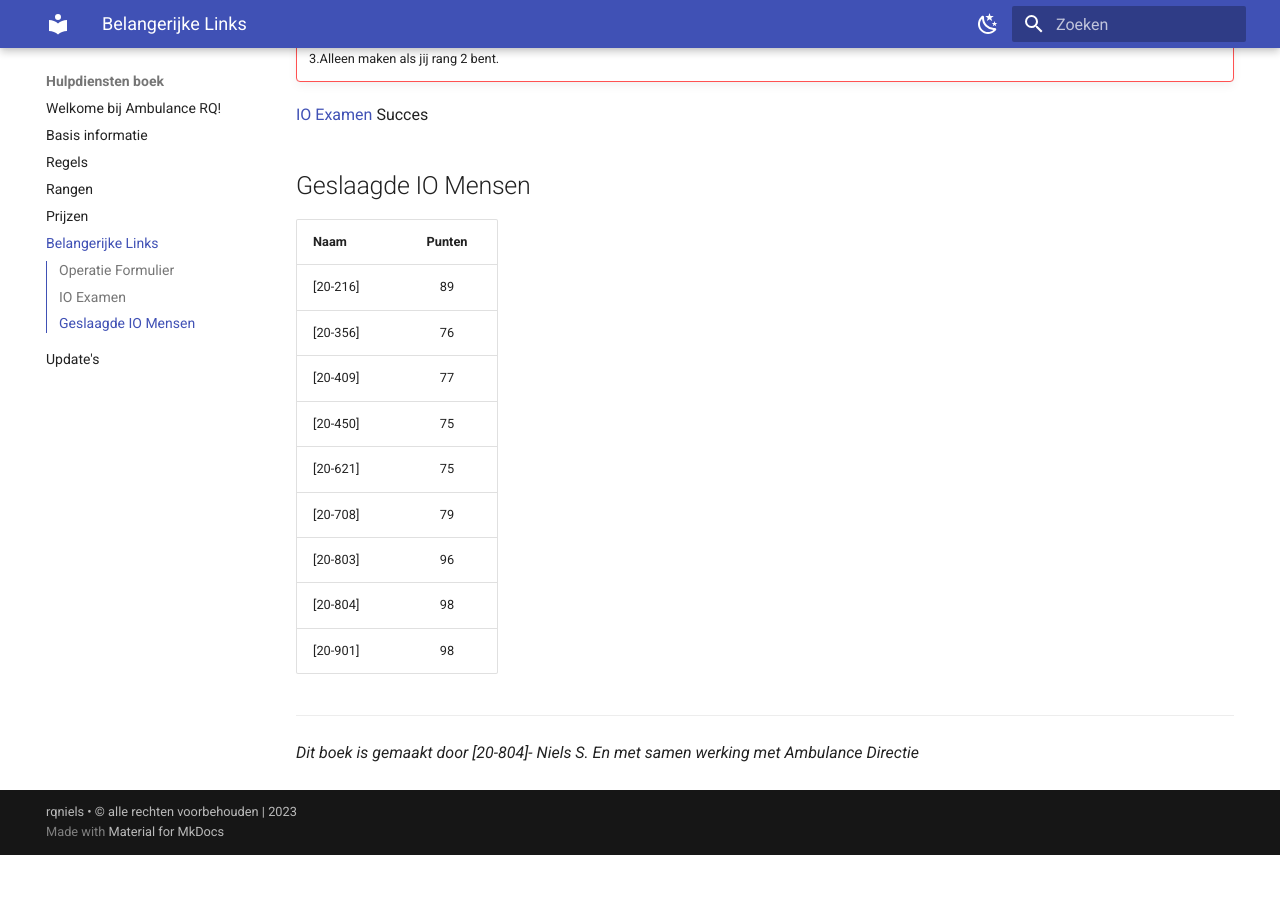
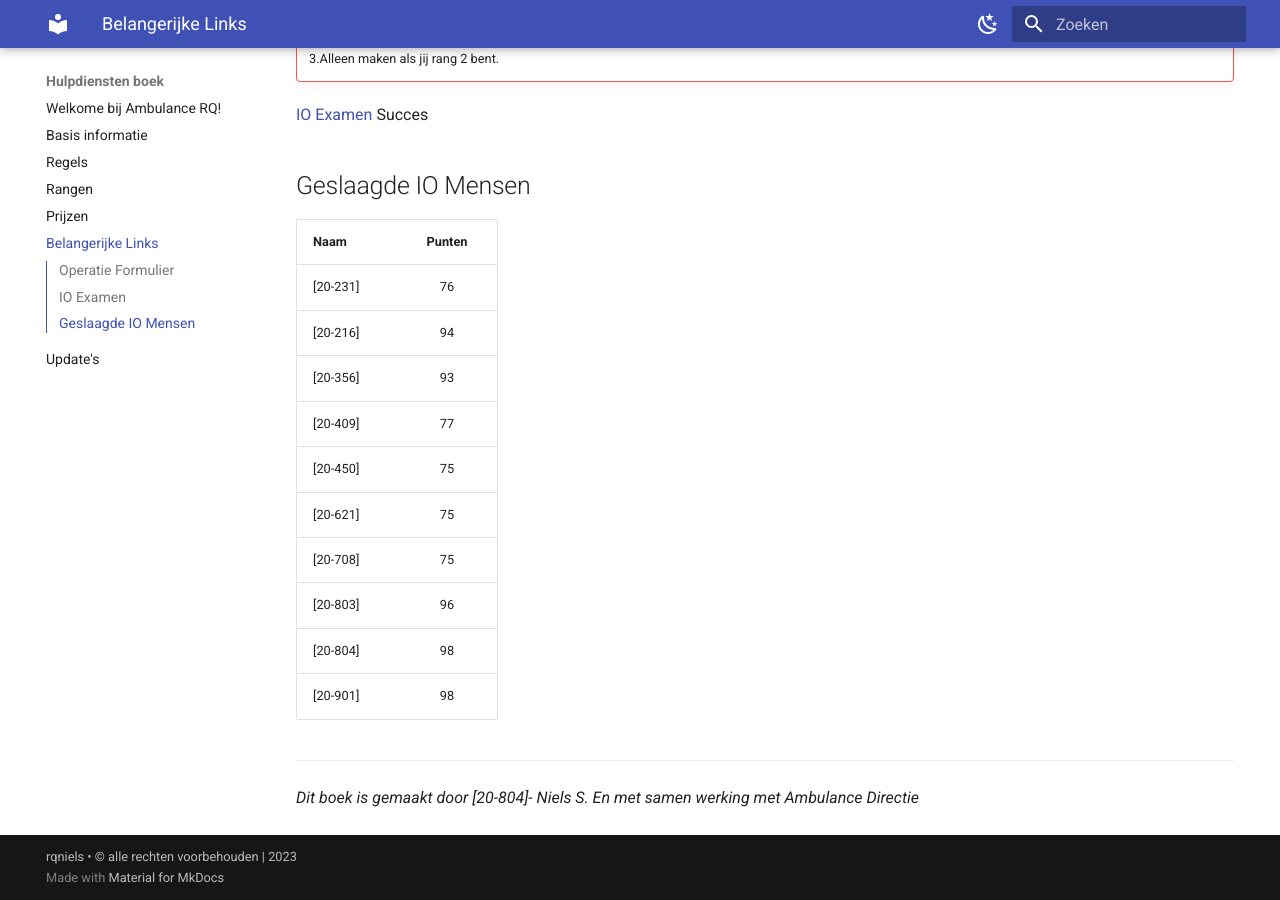
Before and after one commit to rqniels/Hulpdienstenboek, an MkDocs documentation site: the page built from docs/Links.md, in a window 1280 px wide and 900 px high, scrolled down 571 px. Built offline with MkDocs 1.6.1 and Material for MkDocs 9.7.7, drawn with Linux system fonts in a browser that asks for light colours; before the commit the page ends 1426 px from its top, so only the background shows below that.

Commit message:
Update 134532

```diff
--- a/docs/Links.md
+++ b/docs/Links.md
@@ -27,12 +27,13 @@ Als jij de io examen niet hebt kan je vanaf rang 2 geen promotie meer krijgen.
 ## Geslaagde IO Mensen
 | Naam | Punten |
 |:--------------------|:---------------:|
-| [20-216] | 89 |
-| [20-356] | 76 |
+| [20-231] | 76 |
+| [20-216] | 94 |
+| [20-356] | 93 |
 | [20-409] | 77 |
 | [20-450] | 75 |
 | [20-621] | 75 |
-| [20-708] | 79 |
+| [20-708] | 75 |
 | [20-803] | 96 |
 | [20-804] | 98 |
 | [20-901] | 98 |
```
Also changed, not shown: docs/Regels.md (+1 -1 lines).
